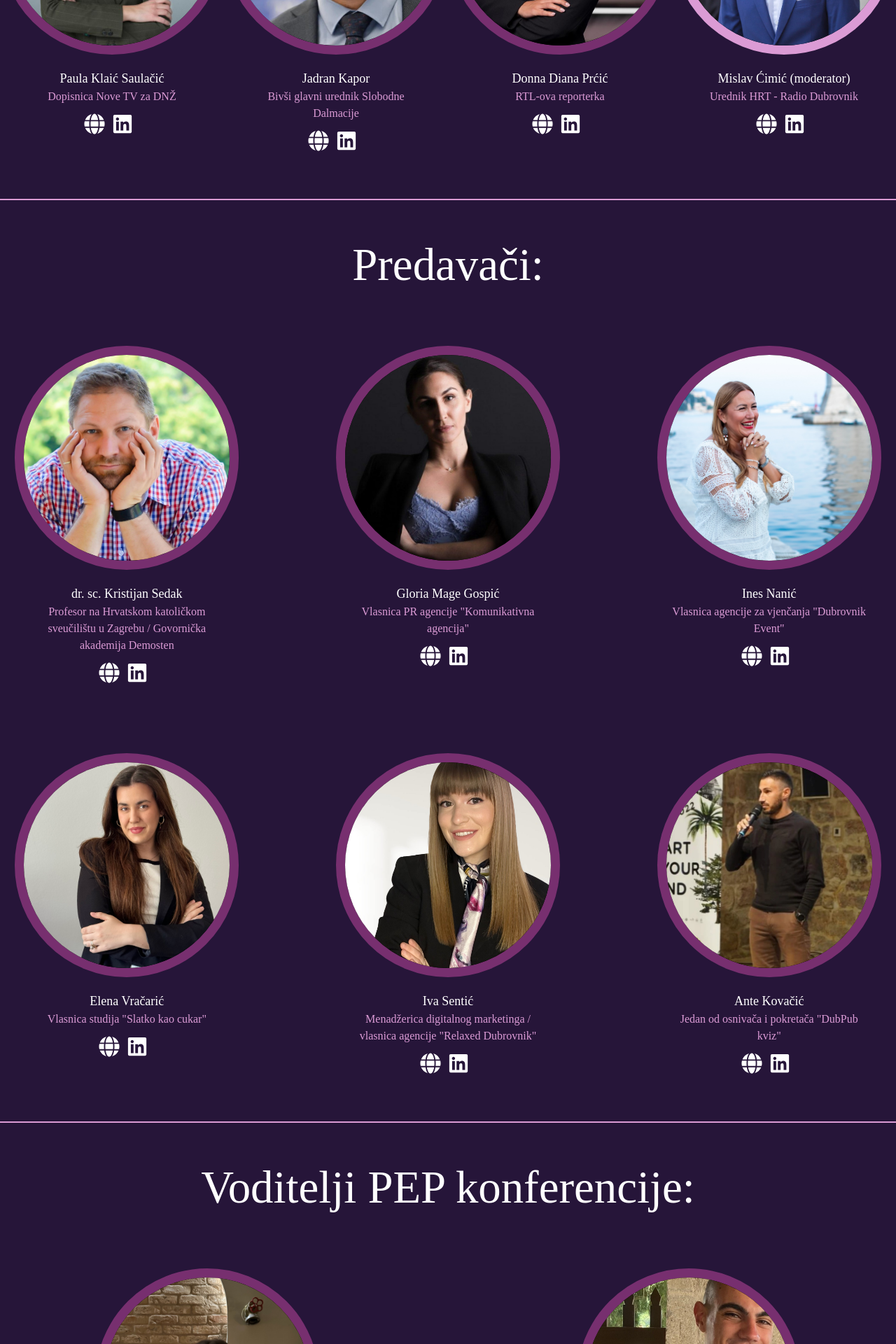
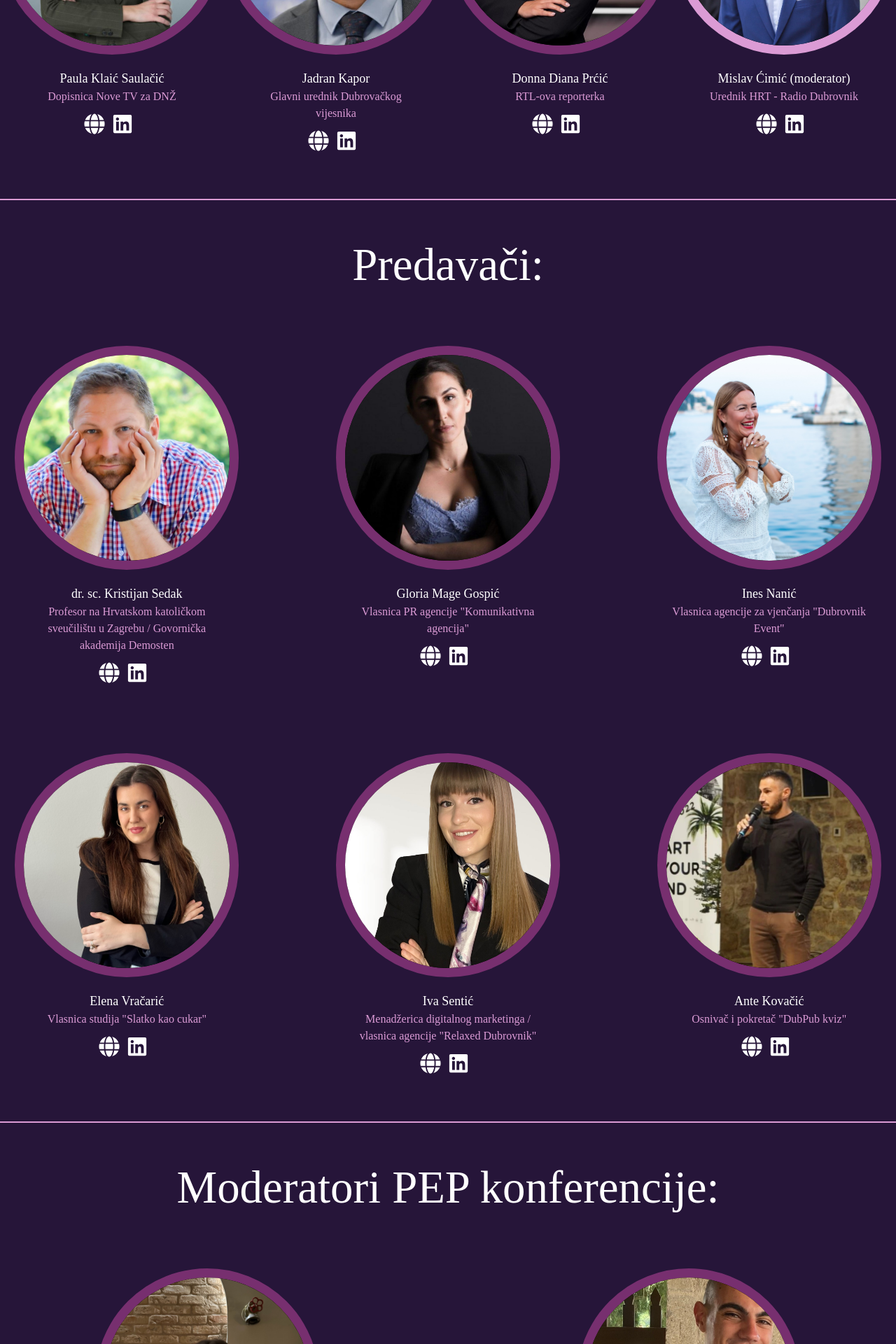
Before and after one commit to MarinoRosic/PEPKonf, a React (Create React App) app: page / in a window 1280 px wide. Shown: the part 4460-6380 px from the top of the page at 70% size. Built offline with nearby package versions, Linux system fonts and the light colour scheme; a web font is replaced by a local one.

Commit message:
Izmjene teksta predavača i Contact dorade

```diff
--- a/src/Components/ContactUs.js
+++ b/src/Components/ContactUs.js
@@ -21,7 +21,7 @@ const ContactUs = () => {
   return (
     <>
         <motion.section
-        className='flex flex-col h-[980px] lg:h-full overflow-hidden pb-20 lg:pb-32'
+        className='flex flex-col h-[780px] lg:h-full overflow-hidden pb-20 lg:pb-32'
         >
             <motion.header
             className='mx-auto pt-14 lg:pt-16'
--- a/src/Components/LecturersSection.js
+++ b/src/Components/LecturersSection.js
@@ -44,7 +44,7 @@ const LecturersSection = (props) => {
               <Lecturer img={Paula} lecturer="Paula Klaić Saulačić" title="Dopisnica Nove TV za DNŽ"
               web="https://novatv.dnevnik.hr/informativni/novinar/paula-klaic-saulacic-dubrovnik"
               linkedIN="https://www.linkedin.com/in/paula-klaic-saulacic-1bb14065/" borderColor='purple'/>
-              <Lecturer img={Jadran} lecturer="Jadran Kapor" title="Bivši glavni urednik Slobodne Dalmacije"
+              <Lecturer img={Jadran} lecturer="Jadran Kapor" title="Glavni urednik Dubrovačkog vijesnika"
               web="https://hanzamedia.hr/bio/jadran-kapor/" linkedIN="https://www.linkedin.com/in/jadran-kapor-731654b/"
               borderColor='purple'/>
               <Lecturer img={Donna} lecturer="Donna Diana Prćić" borderColor='purple' title="RTL-ova reporterka"
@@ -86,7 +86,7 @@ const LecturersSection = (props) => {
               borderColor='purple'/>
               <Lecturer img={Iva} lecturer="Iva Sentić" title='Menadžerica digitalnog marketinga / vlasnica agencije "Relaxed Dubrovnik"'  borderColor='purple'
               linkedIN="https://www.linkedin.com/in/iva-sentic/?originalSubdomain=hr" web="https://www.instagram.com/relaxeddubrovnik/"/>
-              <Lecturer img={Ante} lecturer="Ante Kovačić" title='Jedan od osnivača i pokretača "DubPub kviz"'
+              <Lecturer img={Ante} lecturer="Ante Kovačić" title='Osnivač i pokretač "DubPub kviz"'
               borderColor='purple' linkedIN="https://www.linkedin.com/in/ante-kovacic-91172a260/" web="https://www.instagram.com/dubpubkviz/"/>
             </div>
           </div>
@@ -107,7 +107,7 @@ const LecturersSection = (props) => {
               }
             }}
             >
-                Voditelji PEP konferencije:
+                Moderatori PEP konferencije:
             </motion.h1>
             <div className='flex flex-row flex-wrap pt-20 pb-12 border-b-2 border-b-[#db9bd5] gap-x-24 gap-y-10 lg:gap-y-20'>
               <Lecturer img={Anamarija} lecturer="Anamarija Lučić" title="Moderatorica konferencije, preddiplomski studij Mediji i kultura društva"
```
